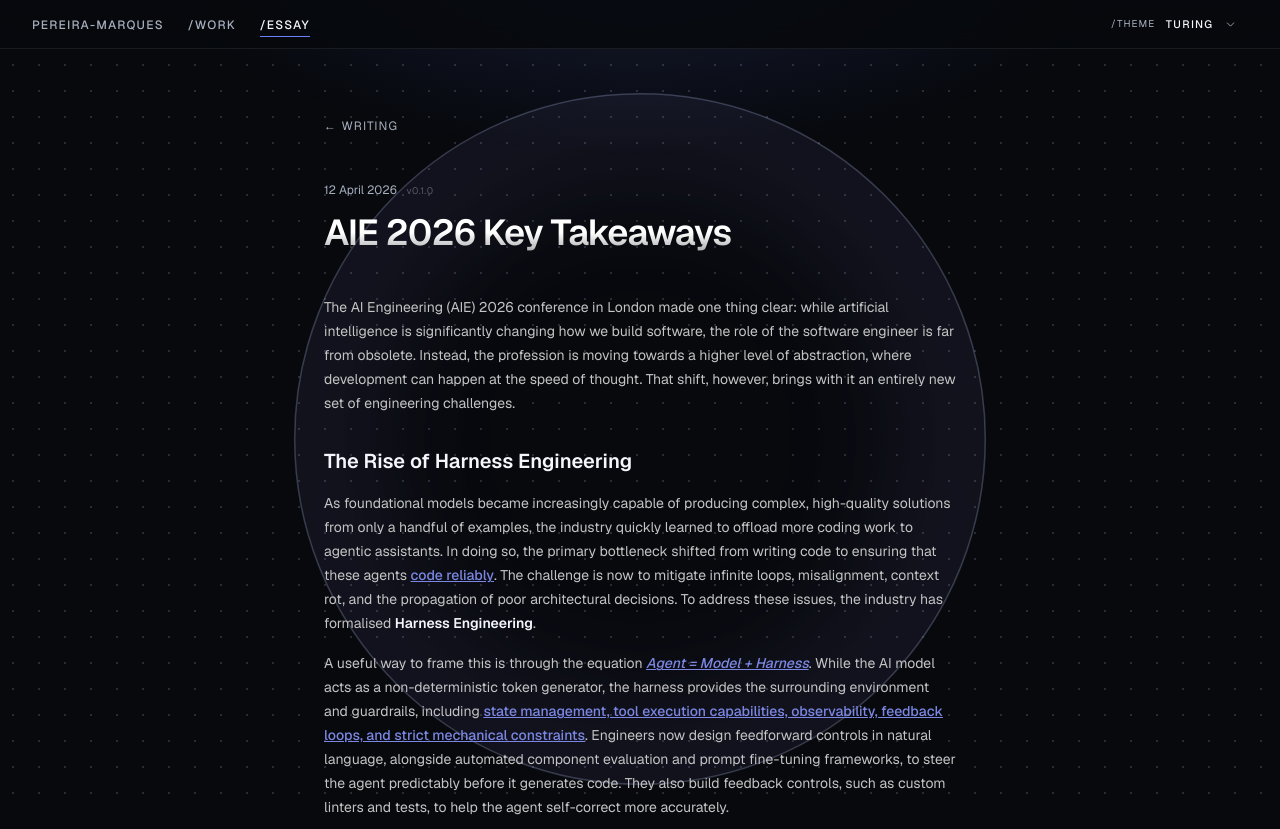
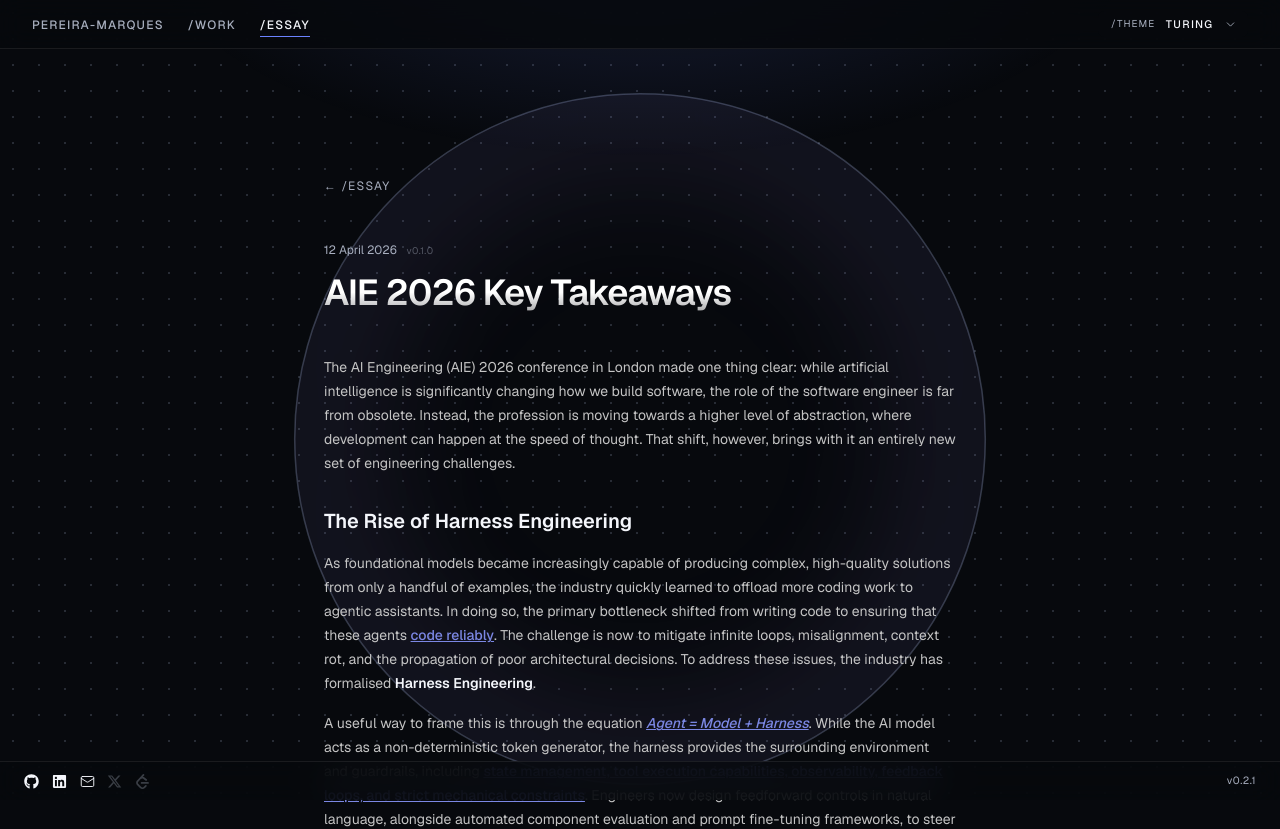
Before and after one commit to diogobaltazar/diogopm-dev, a React (Vite) app: page /blog/AIE-2026 in a window 1280 px wide. Shown: the top 829 px of the page. Built offline with nearby package versions, Linux system fonts and the light colour scheme; what world-atlas would draw is missing.

Commit message:
Polish globe transitions and essay reading view

```diff
--- a/src/components/Footer.tsx
+++ b/src/components/Footer.tsx
@@ -141,6 +141,7 @@ export default function Footer() {
   const { theme } = useTheme()
   const [copied, setCopied] = useState(false)
   const isCv = pathname.startsWith('/cv') || pathname.startsWith('/about')
+  const isEssay = pathname.startsWith('/blog/')
   const isDay = theme === 'day'
 
   function copyEmail() {
@@ -172,10 +173,14 @@ export default function Footer() {
   return (
     <footer
       style={{
-        backgroundColor: 'var(--bg)',
+        backgroundColor: isEssay ? 'var(--nav-bg)' : 'var(--bg)',
         borderTop: '1px solid var(--border)',
-        position: 'relative',
-        zIndex: 30,
+        position: isEssay ? 'fixed' : 'relative',
+        left: isEssay ? 0 : undefined,
+        right: isEssay ? 0 : undefined,
+        bottom: isEssay ? 0 : undefined,
+        zIndex: isEssay ? 40 : 30,
+        backdropFilter: isEssay ? 'blur(16px)' : undefined,
       }}
     >
       {isCv && (
@@ -239,7 +244,7 @@ export default function Footer() {
       {/* ── Bottom bar ── */}
       <div
         style={{
-          padding: '0.7rem 2rem',
+          padding: isEssay ? '0.7rem 1.5rem calc(0.7rem + env(safe-area-inset-bottom, 0px))' : '0.7rem 2rem',
           display: 'flex',
           alignItems: 'center',
           justifyContent: 'space-between',
--- a/src/components/Globe.tsx
+++ b/src/components/Globe.tsx
@@ -225,7 +225,7 @@ export default function Globe({ mode = 'globe', activeArc, activeLocation, activ
   const sphereFill   = isOrb
     ? 'transparent'
     : isHero
-      ? (isDay ? 'rgba(236,233,226,0.52)' : 'rgba(20,29,43,0.44)')
+      ? (isDay ? 'rgba(232,226,216,0.5)' : 'rgba(18,34,54,0.44)')
       : isGlobe
         ? 'transparent'
         : (isDay ? '#e8e3da' : '#06080d')
@@ -250,19 +250,20 @@ export default function Globe({ mode = 'globe', activeArc, activeLocation, activ
   const innerHaloStroke = isOrb ? 12 : isHero ? 34 : isGlobe ? 0 : 80
   const contentOpacity = isOrb || isHero ? 0 : 1
   const heroSphereFillValues = isDay
-    ? 'rgba(236,233,226,0.52);rgba(242,239,233,0.48);rgba(231,227,220,0.54);rgba(244,242,238,0.46);rgba(236,233,226,0.52)'
-    : 'rgba(20,29,43,0.44);rgba(27,38,56,0.40);rgba(22,34,51,0.46);rgba(32,29,52,0.38);rgba(20,29,43,0.44)'
+    ? 'rgba(232,226,216,0.50);rgba(206,192,171,0.46);rgba(170,120,103,0.44);rgba(123,91,74,0.42);rgba(108,114,93,0.42);rgba(138,79,95,0.44);rgba(232,226,216,0.50)'
+    : 'rgba(18,34,54,0.44);rgba(17,63,89,0.42);rgba(11,97,122,0.40);rgba(35,110,100,0.42);rgba(74,93,186,0.40);rgba(89,56,142,0.38);rgba(18,34,54,0.44)'
   const heroSphereStrokeValues = isDay
-    ? 'rgba(28,28,28,0.14);rgba(54,54,54,0.18);rgba(96,96,96,0.16);rgba(28,28,28,0.14)'
-    : 'rgba(188,206,255,0.16);rgba(124,150,224,0.2);rgba(90,182,205,0.18);rgba(188,206,255,0.16)'
+    ? 'rgba(38,34,31,0.14);rgba(112,95,72,0.18);rgba(128,83,66,0.18);rgba(87,93,73,0.16);rgba(112,61,74,0.18);rgba(38,34,31,0.14)'
+    : 'rgba(188,206,255,0.16);rgba(92,162,232,0.2);rgba(74,215,192,0.18);rgba(109,132,255,0.2);rgba(163,124,255,0.18);rgba(188,206,255,0.16)'
   const heroOuterGlowValues = isDay
-    ? 'rgba(34,34,34,0.18);rgba(76,76,76,0.14);rgba(110,110,110,0.12);rgba(34,34,34,0.18)'
-    : 'rgba(164,184,238,0.72);rgba(124,150,224,0.56);rgba(90,182,205,0.48);rgba(164,184,238,0.72)'
+    ? 'rgba(44,40,36,0.18);rgba(128,104,78,0.16);rgba(150,97,78,0.14);rgba(99,112,86,0.14);rgba(122,72,86,0.14);rgba(44,40,36,0.18)'
+    : 'rgba(164,184,238,0.72);rgba(92,162,232,0.54);rgba(74,215,192,0.48);rgba(109,132,255,0.52);rgba(163,124,255,0.42);rgba(164,184,238,0.72)'
   const heroInnerGlowValues = isDay
-    ? 'rgba(34,34,34,0.12);rgba(62,62,62,0.1);rgba(92,92,92,0.08);rgba(34,34,34,0.12)'
-    : 'rgba(124,150,224,0.32);rgba(90,182,205,0.28);rgba(152,144,210,0.24);rgba(124,150,224,0.32)'
-  const heroFogTone = isDay ? 'rgba(255,255,255,0.42)' : 'rgba(214,226,255,0.16)'
-  const heroFogToneSoft = isDay ? 'rgba(255,255,255,0.22)' : 'rgba(166,188,236,0.1)'
+    ? 'rgba(40,36,33,0.12);rgba(112,95,72,0.1);rgba(128,83,66,0.1);rgba(87,93,73,0.08);rgba(112,61,74,0.1);rgba(40,36,33,0.12)'
+    : 'rgba(124,150,224,0.32);rgba(92,162,232,0.28);rgba(74,215,192,0.26);rgba(109,132,255,0.28);rgba(163,124,255,0.22);rgba(124,150,224,0.32)'
+  const orbStrokeValues = isDay
+    ? 'rgba(38,34,31,0.18);rgba(112,95,72,0.22);rgba(128,83,66,0.22);rgba(87,93,73,0.2);rgba(112,61,74,0.22);rgba(38,34,31,0.18)'
+    : 'rgba(188,206,255,0.28);rgba(92,162,232,0.3);rgba(74,215,192,0.28);rgba(109,132,255,0.3);rgba(163,124,255,0.26);rgba(188,206,255,0.28)'
   return (
     <svg
       viewBox="0 0 500 500"
@@ -296,21 +297,6 @@ export default function Globe({ mode = 'globe', activeArc, activeLocation, activ
           <feMerge><feMergeNode in="b" /><feMergeNode in="SourceGraphic" /></feMerge>
         </filter>
 
-        <filter id="hero-fog-flow" x="-50%" y="-50%" width="200%" height="200%">
-          <feTurbulence type="fractalNoise" baseFrequency="0.012 0.03" numOctaves="3" seed="7" result="noise">
-            <animate
-              attributeName="baseFrequency"
-              values="0.012 0.03;0.018 0.022;0.01 0.034;0.012 0.03"
-              dur="26s"
-              repeatCount="indefinite"
-            />
-          </feTurbulence>
-          <feDisplacementMap in="SourceGraphic" in2="noise" scale="34" xChannelSelector="R" yChannelSelector="G">
-            <animate attributeName="scale" values="22;38;28;22" dur="18s" repeatCount="indefinite" />
-          </feDisplacementMap>
-          <feGaussianBlur stdDeviation="20" />
-        </filter>
-
         <clipPath id="clip">
           <circle cx={CX} cy={CY} r={R} />
         </clipPath>
@@ -328,89 +314,8 @@ export default function Globe({ mode = 'globe', activeArc, activeLocation, activ
       >
         {isHero && <animate attributeName="fill" values={heroSphereFillValues} dur="34s" repeatCount="indefinite" />}
         {isHero && <animate attributeName="stroke" values={heroSphereStrokeValues} dur="34s" repeatCount="indefinite" />}
+        {isOrb && <animate attributeName="stroke" values={orbStrokeValues} dur="30s" repeatCount="indefinite" />}
       </circle>
-
-      {isHero && (
-        <g clipPath="url(#clip)" opacity={0.92}>
-          <g filter="url(#hero-fog-flow)">
-            <ellipse cx={132} cy={188} rx={176} ry={78} fill={heroFogTone}>
-              <animateTransform
-                attributeName="transform"
-                type="translate"
-                values="-18 -10; 24 14; -18 -10"
-                dur="20s"
-                repeatCount="indefinite"
-              />
-              <animateTransform
-                attributeName="transform"
-                additive="sum"
-                type="rotate"
-                values="-4 132 188;3 132 188;-4 132 188"
-                dur="22s"
-                repeatCount="indefinite"
-              />
-              <animate attributeName="opacity" values="0.42;0.72;0.42" dur="16s" repeatCount="indefinite" />
-            </ellipse>
-
-            <ellipse cx={338} cy={226} rx={194} ry={86} fill={heroFogToneSoft}>
-              <animateTransform
-                attributeName="transform"
-                type="translate"
-                values="18 -10; -22 18; 18 -10"
-                dur="27s"
-                repeatCount="indefinite"
-              />
-              <animateTransform
-                attributeName="transform"
-                additive="sum"
-                type="rotate"
-                values="3 338 226;-5 338 226;3 338 226"
-                dur="24s"
-                repeatCount="indefinite"
-              />
-              <animate attributeName="opacity" values="0.28;0.56;0.28" dur="19s" repeatCount="indefinite" />
-            </ellipse>
-
-            <ellipse cx={214} cy={336} rx={182} ry={92} fill={heroFogToneSoft}>
-              <animateTransform
-                attributeName="transform"
-                type="translate"
-                values="-24 14; 20 -12; -24 14"
-                dur="23s"
-                repeatCount="indefinite"
-              />
-              <animateTransform
-                attributeName="transform"
-                additive="sum"
-                type="rotate"
-                values="-6 214 336;4 214 336;-6 214 336"
-                dur="18s"
-                repeatCount="indefinite"
-              />
-              <animate attributeName="opacity" values="0.22;0.48;0.22" dur="17s" repeatCount="indefinite" />
-            </ellipse>
-
-            <ellipse cx={360} cy={356} rx={168} ry={74} fill={heroFogTone}>
-              <animateTransform
-                attributeName="transform"
-                type="translate"
-                values="14 10; -18 -12; 14 10"
-                dur="21s"
-                repeatCount="indefinite"
-              />
-              <animateTransform
-                attributeName="transform"
-                additive="sum"
-                type="rotate"
-                values="5 360 356;-4 360 356;5 360 356"
-                dur="20s"
-                repeatCount="indefinite"
-              />
-              <animate attributeName="opacity" values="0.24;0.52;0.24" dur="15s" repeatCount="indefinite" />
-            </ellipse>
-          </g>
-        </g>
-      )}
 
       {/* Clipped globe content */}
       {/* Globe content — fades out in orb mode */}
--- a/src/components/Layout.tsx
+++ b/src/components/Layout.tsx
@@ -16,8 +16,6 @@ export default function Layout({ children }: { children: ReactNode }) {
     : pathname.startsWith('/cv') || pathname.startsWith('/about')
       ? 'cv'
       : 'blog'
-  const globeMode = scene === 'landing' ? 'hero' : scene === 'cv' ? 'globe' : 'orb'
-  const isInteractive = scene === 'cv'
   const globeFrame = scene === 'landing'
     ? {
         left: '50%',
@@ -65,26 +63,62 @@ export default function Layout({ children }: { children: ReactNode }) {
           <motion.div
             initial={false}
             animate={globeFrame}
-            transition={{ duration: 0.8, ease: [0.22, 1, 0.36, 1] }}
+            transition={{ duration: 1.05, ease: [0.22, 1, 0.36, 1] }}
             style={{
               position: 'absolute',
-              pointerEvents: isInteractive ? 'auto' : 'none',
+              pointerEvents: 'none',
               willChange: 'left, top, width, height, transform',
+              transformOrigin: '50% 50%',
             }}
           >
             <motion.div
               initial={{ opacity: 0 }}
               animate={{ opacity: 1 }}
               transition={{ duration: 0.65, ease: 'easeOut' }}
-              style={{ width: '100%', height: '100%' }}
+              style={{ position: 'relative', width: '100%', height: '100%' }}
+            >
+              <motion.div
+                initial={false}
+                animate={{ opacity: scene === 'landing' ? 1 : 0 }}
+                transition={{ duration: 0.45, ease: 'easeInOut' }}
+                style={{ position: 'absolute', inset: 0, pointerEvents: 'none' }}
               >
                 <Globe
-                mode={globeMode}
+                  mode="hero"
+                  activeArc={activeArc}
+                  activeLocation={activeLocation}
+                  activeType={activeType}
+                />
+              </motion.div>
+
+              <motion.div
+                initial={false}
+                animate={{ opacity: scene === 'cv' ? 1 : 0 }}
+                transition={{ duration: 0.45, ease: 'easeInOut' }}
+                style={{ position: 'absolute', inset: 0, pointerEvents: scene === 'cv' ? 'auto' : 'none' }}
+              >
+                <Globe
+                  mode="globe"
                   activeArc={activeArc}
                   activeLocation={activeLocation}
                   activeType={activeType}
                   onCityClick={onCityClick}
                 />
+              </motion.div>
+
+              <motion.div
+                initial={false}
+                animate={{ opacity: scene === 'blog' ? 1 : 0 }}
+                transition={{ duration: 0.45, ease: 'easeInOut' }}
+                style={{ position: 'absolute', inset: 0, pointerEvents: 'none' }}
+              >
+                <Globe
+                  mode="orb"
+                  activeArc={activeArc}
+                  activeLocation={activeLocation}
+                  activeType={activeType}
+                />
+              </motion.div>
             </motion.div>
           </motion.div>
         </div>
--- a/src/pages/Post.tsx
+++ b/src/pages/Post.tsx
@@ -1,6 +1,9 @@
 import { useParams, Navigate, Link } from 'react-router-dom'
 import PageTransition from '../components/PageTransition'
 import { getPost } from '../lib/posts'
+
+const TOP_BAR_HEIGHT = 48
+const ESSAY_FOOTER_HEIGHT = 60
 
 function formatDate(iso: string) {
   return new Date(iso).toLocaleDateString('en-GB', {
@@ -20,14 +23,15 @@ export default function Post() {
 
   return (
     <PageTransition>
-      <div className="mx-auto max-w-[680px] px-6 pb-32">
-        <article className="pt-16">
+      <>
+        <div className="mx-auto max-w-[680px] px-6" style={{ paddingTop: 'calc(5.75rem + 4vh)', paddingBottom: `calc(11rem + ${ESSAY_FOOTER_HEIGHT}px)` }}>
+          <article>
           <Link
             to="/blog"
             className="inline-block text-xs tracking-widest uppercase mb-12 transition-opacity hover:opacity-60"
             style={{ color: 'var(--muted)' }}
           >
-            ← Writing
+            ← /ESSAY
           </Link>
 
           <header className="mb-10">
@@ -57,8 +61,9 @@ export default function Post() {
           <div className="prose prose-sm prose-invert max-w-none">
             <Component />
           </div>
-        </article>
-      </div>
+          </article>
+        </div>
+      </>
     </PageTransition>
   )
 }
```
Lines whose indentation alone changed are shown as unchanged.
